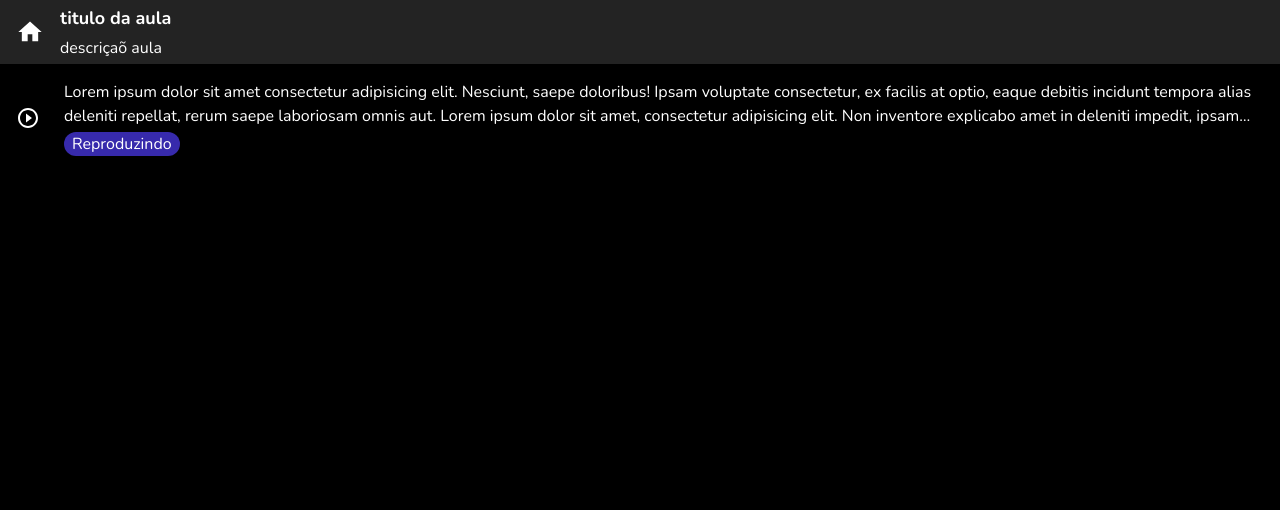
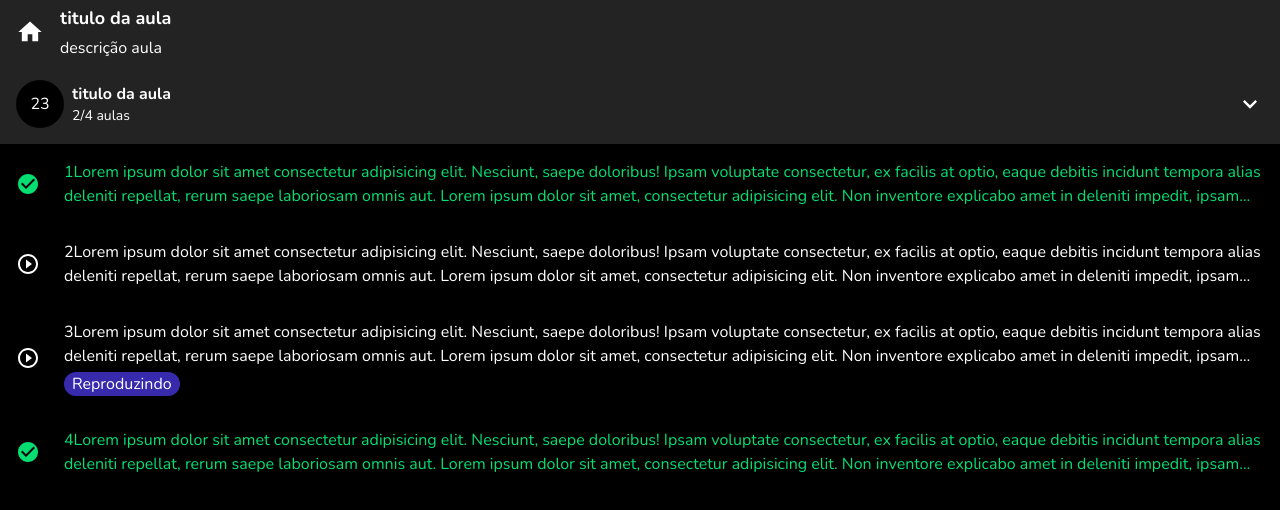
Before and after one commit to Otavioalv/next_course, a Next.js app in the folder youtube-nextjs-course-platform/: page /player/123/123 in a window 1280 px wide. Shown: the top 510 px of the page. Built offline with nearby package versions, Linux system fonts and the light colour scheme.

Commit message:
feat: class group component

```diff
--- a/youtube-nextjs-course-platform/src/app/player/[courseId]/[classId]/page.tsx
+++ b/youtube-nextjs-course-platform/src/app/player/[courseId]/[classId]/page.tsx
@@ -1,33 +1,56 @@
 'use client';
 
-import { PlayerClass, PlayerHeader } from "@/src/components/player";
+import { use } from "react"; // 1. Importe o hook use do React
+import { PlayerClass, PlayerClassGroup, PlayerHeader } from "@/src/components/player";
 
 interface IPagePlayerProps {
-    params: {
-        classId: string,
-        courseId: string,
-    },
+    // 2. Atualize a tipagem para indicar que params é uma Promise
+    params: Promise<{
+        classId: string;
+        courseId: string;
+    }>;
 }
 
 export default function PagePlayer({
     params
 }: IPagePlayerProps) {
-    const {classId, courseId} = params;
+    const { classId, courseId } = use(params);
 
     return (
-        <>
+        <main className="flex flex-col">
             <PlayerHeader
                 title="titulo da aula"
-                subtitle="descriçaõ aula"
+                subtitle="descrição aula"
             />
 
-            <PlayerClass
-                title="Lorem ipsum dolor sit amet consectetur adipisicing elit. Nesciunt, saepe doloribus! Ipsam voluptate consectetur, ex facilis at optio, eaque debitis incidunt tempora alias deleniti repellat, rerum saepe laboriosam omnis aut. Lorem ipsum dolor sit amet, consectetur adipisicing elit. Non inventore explicabo amet in deleniti impedit, ipsam quaerat error eaque at eum iusto vitae doloribus tenetur voluptatum repellendus odio. Error, doloribus!"
-                playing={true}
-                done={false}
-                onCheck={() => console.log("check")}
-                onPlay={() => console.log("play")}
+            <PlayerClassGroup
+                title="titulo da aula"
+                open={true}
+                position={23}
+                onToggle={() => console.log("toogle")}
+                classes={[
+                    {
+                        title: "1Lorem ipsum dolor sit amet consectetur adipisicing elit. Nesciunt, saepe doloribus! Ipsam voluptate consectetur, ex facilis at optio, eaque debitis incidunt tempora alias deleniti repellat, rerum saepe laboriosam omnis aut. Lorem ipsum dolor sit amet, consectetur adipisicing elit. Non inventore explicabo amet in deleniti impedit, ipsam quaerat error eaque at eum iusto vitae doloribus tenetur voluptatum repellendus odio. Error, doloribus!",
+                        playing: false,
+                        done: true,
+                    },
+                    {
+                        title: "2Lorem ipsum dolor sit amet consectetur adipisicing elit. Nesciunt, saepe doloribus! Ipsam voluptate consectetur, ex facilis at optio, eaque debitis incidunt tempora alias deleniti repellat, rerum saepe laboriosam omnis aut. Lorem ipsum dolor sit amet, consectetur adipisicing elit. Non inventore explicabo amet in deleniti impedit, ipsam quaerat error eaque at eum iusto vitae doloribus tenetur voluptatum repellendus odio. Error, doloribus!",
+                        playing: false,
+                        done: false,
+                    },
+                    {
+                        title: "3Lorem ipsum dolor sit amet consectetur adipisicing elit. Nesciunt, saepe doloribus! Ipsam voluptate consectetur, ex facilis at optio, eaque debitis incidunt tempora alias deleniti repellat, rerum saepe laboriosam omnis aut. Lorem ipsum dolor sit amet, consectetur adipisicing elit. Non inventore explicabo amet in deleniti impedit, ipsam quaerat error eaque at eum iusto vitae doloribus tenetur voluptatum repellendus odio. Error, doloribus!",
+                        playing: true,
+                        done: false,
+                    },
+                    {
+                        title: "4Lorem ipsum dolor sit amet consectetur adipisicing elit. Nesciunt, saepe doloribus! Ipsam voluptate consectetur, ex facilis at optio, eaque debitis incidunt tempora alias deleniti repellat, rerum saepe laboriosam omnis aut. Lorem ipsum dolor sit amet, consectetur adipisicing elit. Non inventore explicabo amet in deleniti impedit, ipsam quaerat error eaque at eum iusto vitae doloribus tenetur voluptatum repellendus odio. Error, doloribus!",
+                        playing: false,
+                        done: true,
+                    }
+                ]}
             />
-        </>
+        </main>
     );
 }
--- a/youtube-nextjs-course-platform/src/components/player/PlayerClass.tsx
+++ b/youtube-nextjs-course-platform/src/components/player/PlayerClass.tsx
@@ -2,7 +2,7 @@
 
 import { MdCheckCircle, MdCircle, MdPlayCircleOutline } from "react-icons/md";
 
-interface IPlayerClassProps {
+export interface IPlayerClassProps {
     title: string,
     playing: boolean,
     done: boolean,
--- /dev/null
+++ b/youtube-nextjs-course-platform/src/components/player/PlayerClassGroup.tsx
@@ -0,0 +1,70 @@
+import { MdKeyboardArrowDown, MdKeyboardArrowRight } from "react-icons/md";
+import { IPlayerClassProps, PlayerClass } from "./PlayerClass";
+
+interface IPlayerClassGroupProps {
+    position: number;
+    open: boolean;
+    title: string;
+    classes: Omit<IPlayerClassProps, 'onPlay' | 'onCheck'>[];
+    onToggle: () => void;
+}
+
+export const PlayerClassGroup = ({
+    classes,
+    position,
+    title,
+    open,
+    onToggle,
+}: IPlayerClassGroupProps) => {
+
+
+    return (
+        <div
+            className="flex flex-col"
+        >
+
+            <button
+                className="flex gap-2 p-4 bg-paper items-center"
+                onClick={onToggle}
+            >
+                <div className="bg-background rounded-full flex justify-center items-center w-12 h-12">
+                    {position}
+                </div>
+
+                <div
+                    className="flex items-start flex-col flex-1"
+                >
+                    <span className="font-bold text-start line-clamp-1">
+                        {title}
+                    </span>
+                    <span className="text-sm font-light text-start line-clamp-1">
+                        {classes.filter(cl => cl.done).length}/{classes.length} aulas
+                    </span>
+                </div>
+
+                {open ? (
+                    <MdKeyboardArrowDown size={28}/>
+                ) : (
+                    <MdKeyboardArrowRight size={28}/>
+                )}
+            </button>
+
+
+
+            <ul
+                data-open={open}
+                className="flex flex-col data-[open=false]:hidden"
+            >
+                {classes.map((playerClass) => (
+                    <li key={playerClass.title}>
+                        <PlayerClass
+                            onCheck={() => console.log("check")}
+                            onPlay={() => console.log("play")}
+                            {...playerClass}
+                        />
+                    </li>
+                ))}
+            </ul>
+        </div>
+    );
+};
--- a/youtube-nextjs-course-platform/src/components/player/index.ts
+++ b/youtube-nextjs-course-platform/src/components/player/index.ts
@@ -1,2 +1,3 @@
 export * from "./PlayerHeader";
 export * from "./PlayerClass";
+export * from "./PlayerClassGroup";
```
